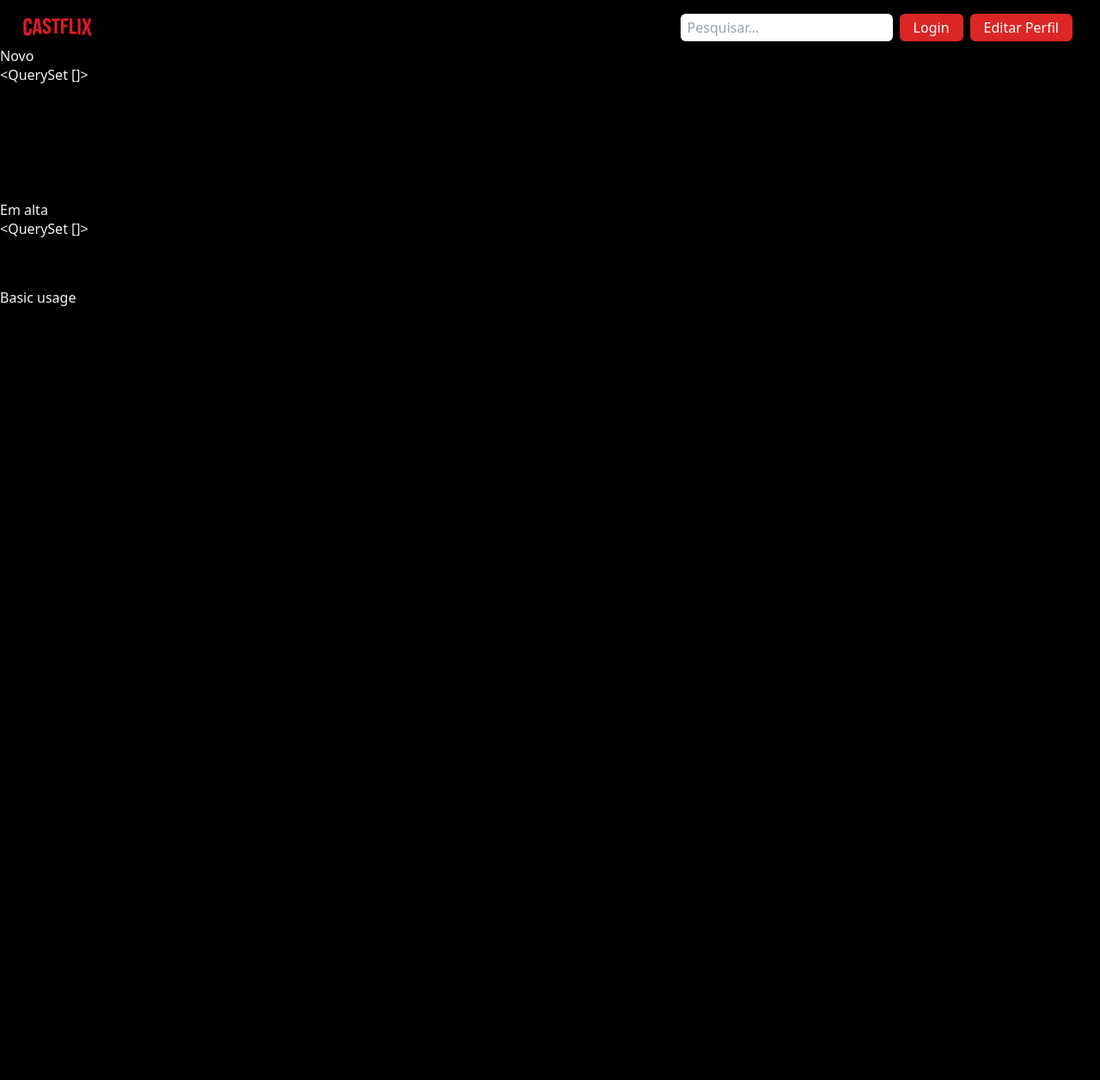
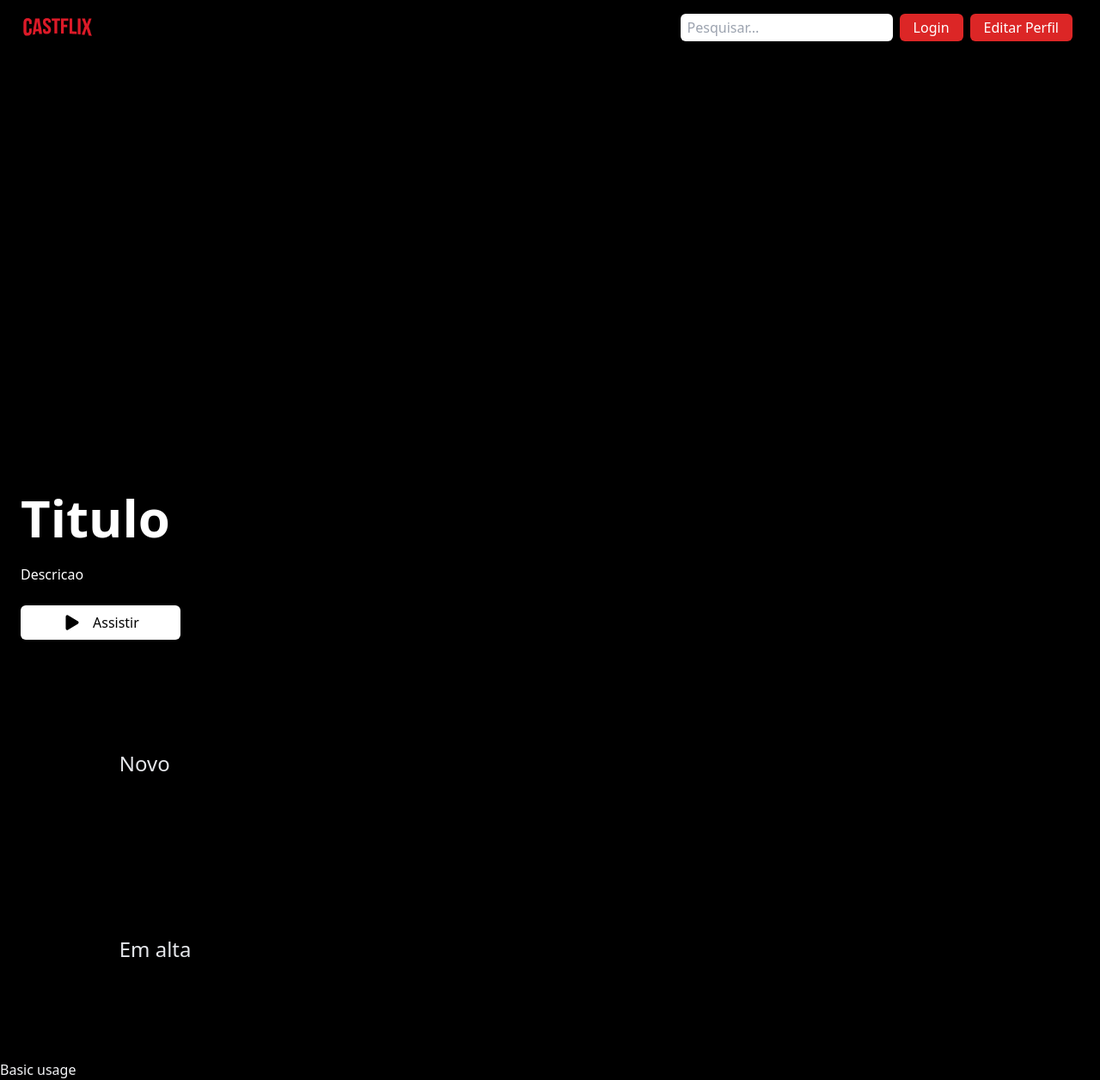
Before and after one commit to DanielCastilhoDIniz/Site_VideosFlix, a Django app: page /filmes/ in a window 1280 px wide. Shown: the whole page at 86% size. Before the commit the page ends 356 px from the top, so only its background shows below. Run offline with Django 4.2, Linux system fonts and the light colour scheme; data that the repository does not hold is empty; some libraries are stand-ins or nearby versions.

Commit message:
front: ajuste homefilmes, corrossel de videos

```diff
--- a/filme/templates/homefilmes.html
+++ b/filme/templates/homefilmes.html
@@ -3,28 +3,198 @@
 
 
 {% block title %}
- Homefilmes Castflix
+Homefilmes Castflix
 {% endblock title %}
 
+{% block head %}
+
+<style>
+    $itemGrow: 1.2;
+    $duration: 250ms;
+
+    html {
+        scroll-behavior: smooth;
+    }
+
+    body {
+        margin: 0;
+        background-color: #000;
+    }
+
+    h1 {
+        font-family: Arial;
+        color: red;
+        text-align: center;
+    }
+
+    .wrapper {
+        display: grid;
+        grid-template-columns: repeat(3, 100%);
+        overflow: hidden;
+        scroll-behavior: smooth;
+
+        section {
+            width: 100%;
+            position: relative;
+            display: grid;
+            grid-template-columns: repeat(5, auto);
+            margin: 20px 0;
+
+            .item {
+                padding: 0 2px;
+                transition: $duration all;
+
+                &:hover {
+                    margin: 0 40px;
+                    transform: scale(1.2);
+                }
+
+            }
+
+            a {
+                position: absolute;
+                color: #fff;
+                text-decoration: none;
+                font-size: 6em;
+                background: rgb(0, 0, 0);
+                width: 80px;
+                padding: 20px;
+                text-align: center;
+                z-index: 1;
+
+                &:nth-of-type(1) {
+                    top: 0;
+                    bottom: 0;
+                    left: 0;
+                    background: linear-gradient(-90deg, rgba(0, 0, 0, 0) 0%, rgba(0, 0, 0, 1) 100%);
+                }
+
+                &:nth-of-type(2) {
+                    top: 0;
+                    bottom: 0;
+                    right: 0;
+                    background: linear-gradient(90deg, rgba(0, 0, 0, 0) 0%, rgba(0, 0, 0, 1) 100%);
+                }
+
+            }
+
+        }
+    }
+
+    // Remove the arrow for Mobile
+    @media only screen and (max-width: 600px) {
+        a.arrow__btn {
+            display: none;
+        }
+    }
+</style>
+
+{% endblock head %}
+
 {% block content %}
-<div class=" pd-10 px-5">
-    {% for filme in object_list  %}
-    <hr>
-    <a href="{% url 'filme:detalhesfilme' filme.id %}"><p> {{ filme.titulo }}</p><a>
-    <p> {{ filme.descricao }}</p>
-    <img src="{{ filme.thumb.url}}">
-    {% endfor %}
-</div>
+<main class='bg-primary_black min-h-screen w-full'>
+    <section class="h-screen relative bg-no-repeat pb-8 pl-6 flex items-end bg-cover"
+        style="background-image: url('');">
+        <div>
+            <h2 class="text-6xl font-semibold text-white my-4">
+                Titulo
+            </h2>
+            <p class=" w-11/12 md:w-5/12 font-medium text-white my-4">
+                Descricao
+            </p>
+            <div class="flex my-4">
+                <a href="#">
+                    <button class="flex items-center bg-white py-2 px-5 rounded-md" style='color:black;'>
+                        <ion-icon name="play" class="text-2xl"></ion-icon>
+                        <span class="ml-3 font-medium ">
+                            Assistir
+                        </span>
+                    </button>
+                </a>
+            </div>
+        </div>
+    </section>
 
-<div class="py-14">
-    <h2>Novo</h2>
-    {{ lista_filmes_recentes}}
 
-</div>
-<br>
-<div class="py-14">
-    <h2>Em alta</h2>
-    {{ lista_filmes_emalta}}
+    <section class='bg-primary_black flex justify-center py-10'>
+        <div class="p-8 w-10/12 relative">
+            <h2 class="text-gray-200 text-2xl font-medium">
+                Novo
+            </h2>
+            <div class="wrapper">
+                <section id="section1" class="flex flex-nowrap items-center justify-center space-x-8">
+                    <a href="#section2" class="arrow__btn text-6xl page">‹</a>
+                    {% for filme in lista_filmes_recentes %}
+                    {% if forloop.counter < 5 %} <div class="item h-58 w-1/4 m-4">
+                        <a href="{% url 'filme:detalhesfilme' filme.id %}">
+                            <img src="{{ filme.thumb.url}}" class="rounded-md w-full h-full object-cover">
+                        </a>
+            </div>
+            {% endif %}
+            {% endfor %}
+            <a href="#section2" class="arrow__btn text-6xl">›</a>
+    </section>
+    {% if lista_filmes_recentes|length > 4 %}
+    <section id="section2" class="flex flex-nowrap items-center justify-center">
+        <a href="#section1" class="arrow__btn text-6xl">‹</a>
+        {% for filme in lista_filmes_recentes %}
+        {% if forloop.counter > 4 %}
+        <div class="item h-58 w-1/4 m-4">
+            <a href="{% url 'filme:detalhesfilme' filme.id %}">
+                <img src="{{ filme.thumb.url}}" class="rounded-md w-full h-full object-cover">
+            </a>
+        </div>
+        {% endif %}
+        {% endfor %}
+        <a href="#section1" class="arrow__btn text-6xl">›</a>
+        {% endif %}
+    </section>
+    </div>
 
-</div>
+
+    </div>
+    </section>
+
+
+    <section class='bg-primary_black flex justify-center py-10'>
+        <div class="p-8 w-10/12 relative">
+            <h2 class="text-gray-200 text-2xl font-medium">
+                Em alta
+            </h2>
+            <div class="wrapper">
+                <section id="section1emalta" class="flex flex-nowrap items-center justify-center space-x-8">
+                    <a href="#section2emalta" class="arrow__btn text-6xl page">‹</a>
+                    {% for filme in lista_filmes_emalta %}
+                    {% if forloop.counter < 5 %} <div class="item h-58 w-1/4 m-4">
+                        <a href="{% url 'filme:detalhesfilme' filme.id %}">
+                            <img src="{{ filme.thumb.url}}" class="rounded-md w-full h-full object-cover">
+                        </a>
+            </div>
+            {% endif %}
+            {% endfor %}
+            <a href="#section2emalta" class="arrow__btn text-6xl">›</a>
+    </section>
+    {% if lista_filmes_emalta|length > 4 %}
+    <section id="section2emalta" class="flex flex-nowrap items-center justify-center">
+        <a href="#section1emalta" class="arrow__btn text-6xl">‹</a>
+        {% for filme in lista_filmes_emalta %}
+        {% if forloop.counter > 4 %}
+        <div class="item h-58 w-1/4 m-4">
+            <a href="{% url 'filme:detalhesfilme' filme.id %}">
+                <img src="{{ filme.thumb.url}}" class="rounded-md w-full h-full object-cover">
+            </a>
+        </div>
+        {% endif %}
+        {% endfor %}
+        <a href="#section1emalta" class="arrow__btn text-6xl">›</a>
+        {% endif %}
+    </section>
+    </div>
+
+
+    </div>
+    </section>
+
+</main>
+
 {% endblock content %}
```
Also changed, not shown: filme/templates/detalhesfilme.html (+8 -10 lines), media/thumb_filmes/experimentos.png (added), media/thumb_filmes/thumb CAP18.png (added), media/thumb_filmes/thumb_CAP18.png (added), media/thumb_filmes/thumb_aula1_eletromag.png (added).
